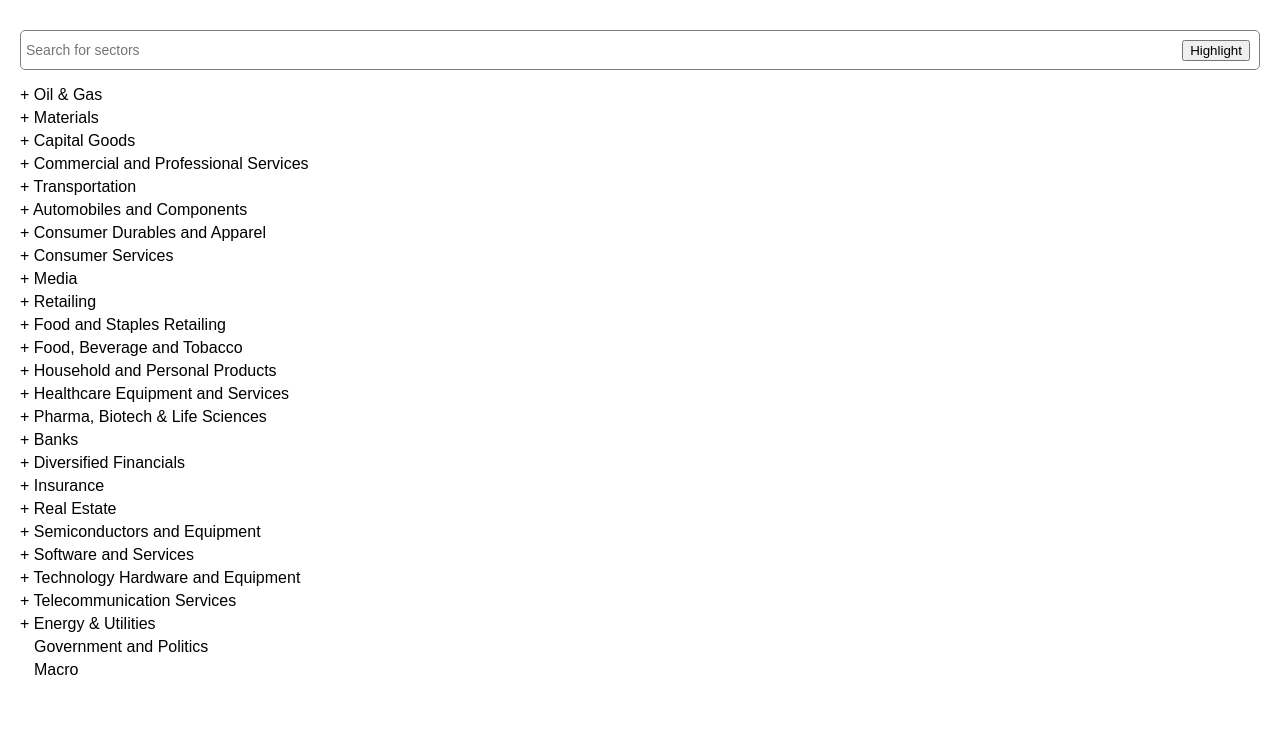
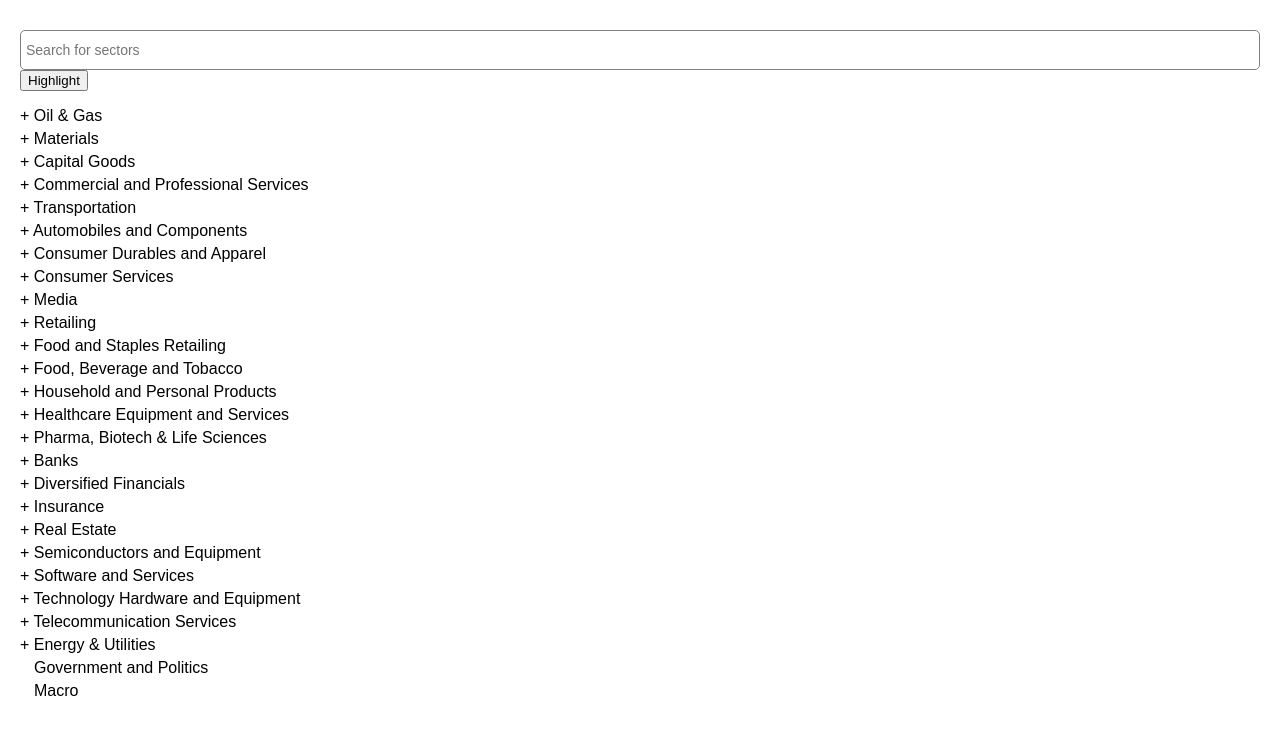
Before and after one commit to sdrissi/front-end-test-solution, a React (Create React App) app: page / in a window 1280 px wide. Shown: the top 734 px of the page. Built offline with nearby package versions, Linux system fonts and the light colour scheme.

Commit message:
Changed class name of serach highlight button

```diff
--- a/src/components/Search/Search.js
+++ b/src/components/Search/Search.js
@@ -45,7 +45,7 @@ export default class Search extends Component {
                        onChange={this.handleChange}
                        placeholder={placeholder}
                        ref={this.input}/>
-                <button className="Search__highlight" onClick={this.handleClick}>Highlight</button>
+                <button className="Search__button" onClick={this.handleClick}>Highlight</button>
             </div>
         );
     }
```
